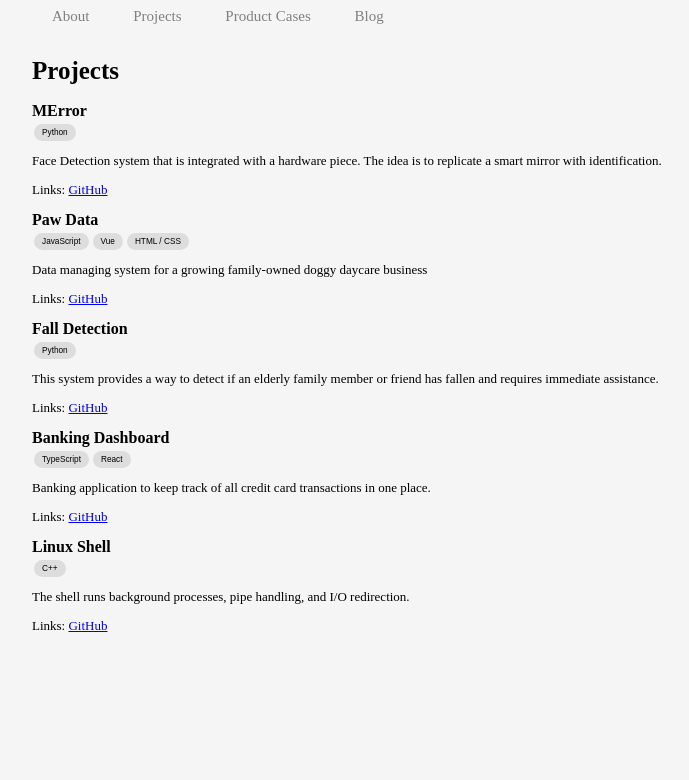
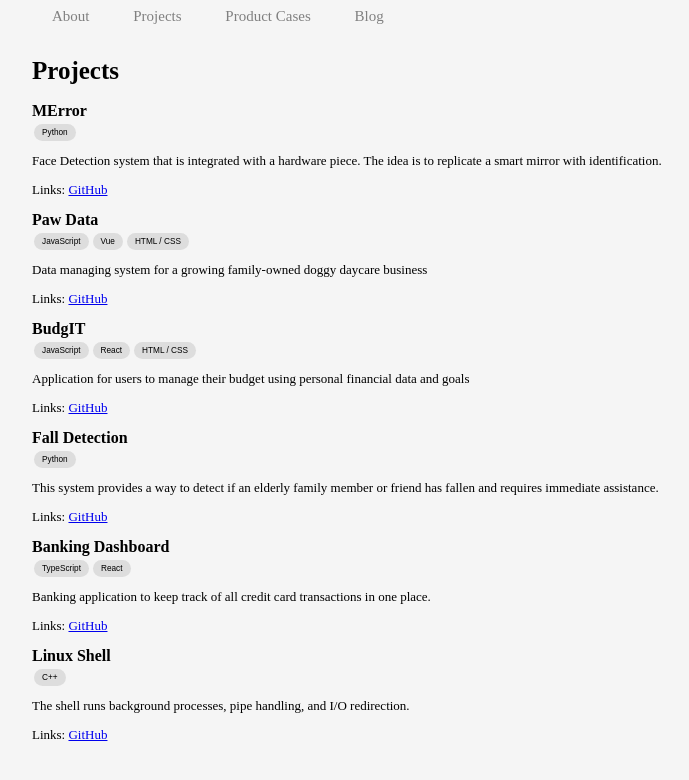
Before and after one commit to esha-ad14/esha-ad14.github.io, a plain HTML site: page project.html in a window 1280 px wide. Shown: the whole page, without its empty margins (292-981 px from the left). Drawn offline with Linux system fonts and the light colour scheme.

Commit message:
Update project.html
add Budgit project

```diff
--- a/project.html
+++ b/project.html
@@ -37,6 +37,17 @@
         </p>
         <p>Links: <a href="https://github.com/esha-ad14/PawData">GitHub</a></p>
 
+          <p1>BudgIT</p1>
+        <div class="button-container">
+            <button class="button">JavaScript</button>
+            <button class="button">React</button>
+            <button class="button">HTML / CSS</button>
+        </div>
+        <p>
+        Application for users to manage their budget using personal financial data and goals
+        </p>
+        <p>Links: <a href="https://github.com/esha-ad14/BudgIT">GitHub</a></p>
+
         <p1>Fall Detection</p1>
         <div class="button-container">
             <button class="button">Python</button>
```
